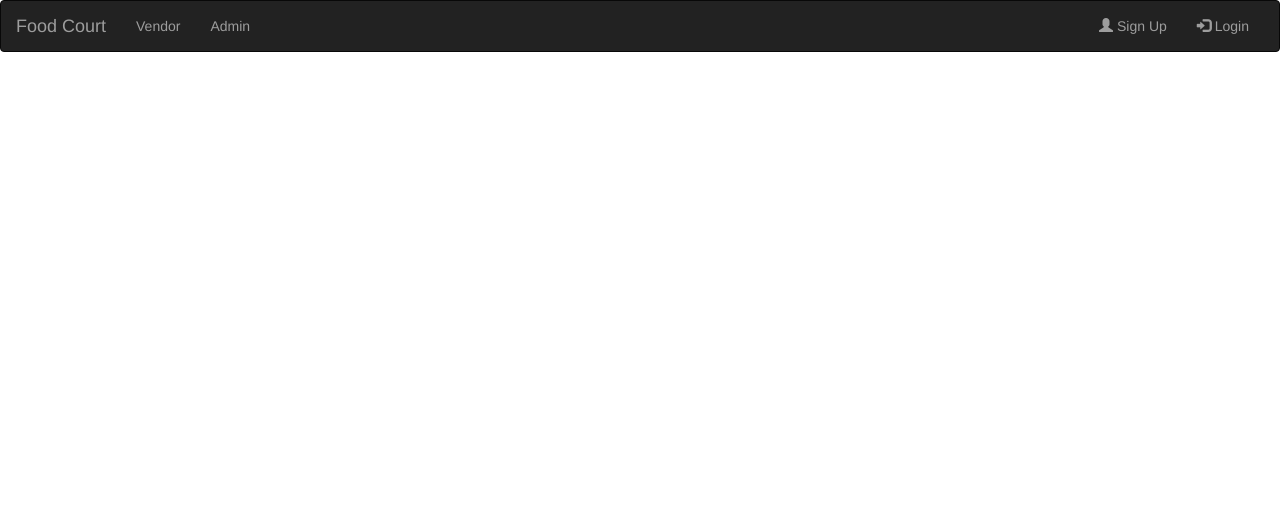
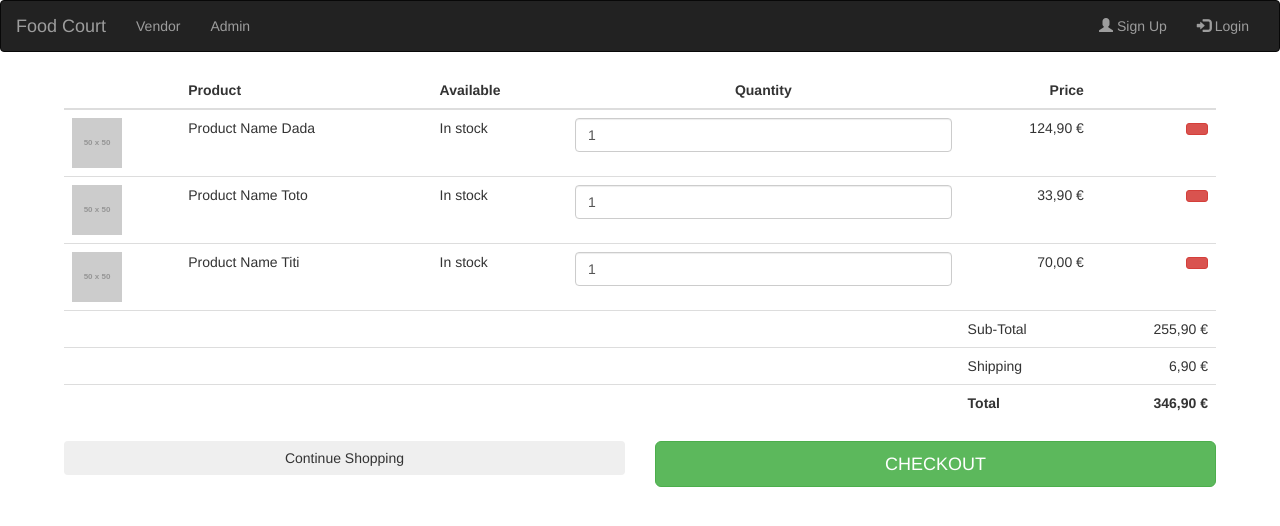
Before and after one commit to sivacheerla93/foodcourt-ui, an Angular app: page /order in a window 1280 px wide. Before the commit this address led to /. Shown: the top 526 px of the page. Built offline with nearby package versions, Linux system fonts and the light colour scheme.

Commit message:
17/03/2019

```diff
--- a/src/app/app.component.html
+++ b/src/app/app.component.html
@@ -6,7 +6,7 @@
         <span class="icon-bar"></span>
         <span class="icon-bar"></span>
       </button>
-      <a class="navbar-brand" href="#">Food Court</a>
+      <a routerLink="/" class="navbar-brand" href="#">Food Court</a>
     </div>
     <div class="collapse navbar-collapse" id="myNavbar">
       <ul class="nav navbar-nav">
--- a/src/app/app.module.ts
+++ b/src/app/app.module.ts
@@ -2,15 +2,17 @@ import { NgModule } from '@angular/core';
 import { BrowserModule } from '@angular/platform-browser';
 import { FormsModule } from '@angular/forms';
 import { HttpClientModule } from '@angular/common/http';
+import { LocationStrategy, HashLocationStrategy } from '@angular/common';
 
 import { AppComponent } from './app.component';
 import { routing } from './app.routing';
 
 import { HomeComponent } from './home/home.component';
+import { OrderComponent } from './consumer/order.component';
 
 @NgModule({
   imports: [BrowserModule, FormsModule, HttpClientModule, routing],
-  declarations: [AppComponent, HomeComponent],
+  declarations: [AppComponent, HomeComponent, OrderComponent],
   providers: [],
   bootstrap: [AppComponent]
 })
--- a/src/app/app.routing.ts
+++ b/src/app/app.routing.ts
@@ -1,9 +1,11 @@
 import { Routes, RouterModule } from '@angular/router';
 
 import { HomeComponent } from './home/home.component';
+import { OrderComponent } from './consumer/order.component';
 
 const appRoutes: Routes = [
-  { path: '', component: HomeComponent }
+  { path: '', component: HomeComponent },
+  { path: 'order', component: OrderComponent }
 ];
 
 export const routing = RouterModule.forRoot(appRoutes);
--- /dev/null
+++ b/src/app/consumer/order.component.html
@@ -0,0 +1,80 @@
+<div class="container" style="width: 90%;">
+  <div class="row">
+    <div class="col-12">
+      <div class="table-responsive">
+        <table class="table">
+          <thead>
+            <tr>
+              <th scope="col"> </th>
+              <th scope="col">Product</th>
+              <th scope="col">Available</th>
+              <th scope="col" class="text-center">Quantity</th>
+              <th scope="col" class="text-right">Price</th>
+              <th> </th>
+            </tr>
+          </thead>
+          <tbody>
+            <tr>
+              <td><img src="https://dummyimage.com/50x50/55595c/fff" /> </td>
+              <td>Product Name Dada</td>
+              <td>In stock</td>
+              <td><input class="form-control" type="text" value="1" /></td>
+              <td class="text-right">124,90 €</td>
+              <td class="text-right"><button class="btn btn-sm btn-danger"><i class="fa fa-trash"></i> </button> </td>
+            </tr>
+            <tr>
+              <td><img src="https://dummyimage.com/50x50/55595c/fff" /> </td>
+              <td>Product Name Toto</td>
+              <td>In stock</td>
+              <td><input class="form-control" type="text" value="1" /></td>
+              <td class="text-right">33,90 €</td>
+              <td class="text-right"><button class="btn btn-sm btn-danger"><i class="fa fa-trash"></i> </button> </td>
+            </tr>
+            <tr>
+              <td><img src="https://dummyimage.com/50x50/55595c/fff" /> </td>
+              <td>Product Name Titi</td>
+              <td>In stock</td>
+              <td><input class="form-control" type="text" value="1" /></td>
+              <td class="text-right">70,00 €</td>
+              <td class="text-right"><button class="btn btn-sm btn-danger"><i class="fa fa-trash"></i> </button> </td>
+            </tr>
+            <tr>
+              <td></td>
+              <td></td>
+              <td></td>
+              <td></td>
+              <td>Sub-Total</td>
+              <td class="text-right">255,90 €</td>
+            </tr>
+            <tr>
+              <td></td>
+              <td></td>
+              <td></td>
+              <td></td>
+              <td>Shipping</td>
+              <td class="text-right">6,90 €</td>
+            </tr>
+            <tr>
+              <td></td>
+              <td></td>
+              <td></td>
+              <td></td>
+              <td><strong>Total</strong></td>
+              <td class="text-right"><strong>346,90 €</strong></td>
+            </tr>
+          </tbody>
+        </table>
+      </div>
+    </div>
+    <div class="col mb-2">
+      <div class="row">
+        <div class="col-sm-12  col-md-6">
+          <button class="btn btn-block btn-light">Continue Shopping</button>
+        </div>
+        <div class="col-sm-12 col-md-6 text-right">
+          <button class="btn btn-lg btn-block btn-success text-uppercase">Checkout</button>
+        </div>
+      </div>
+    </div>
+  </div>
+</div>
--- /dev/null
+++ b/src/app/consumer/order.component.ts
@@ -0,0 +1,10 @@
+import { Component } from '@angular/core';
+
+@Component({
+    selector: 'order-root',
+    templateUrl: './order.component.html',
+    styleUrls: ['./order.component.css']
+})
+export class OrderComponent {
+    title = 'Home';
+}
--- a/src/app/home/home.component.html
+++ b/src/app/home/home.component.html
@@ -11,31 +11,38 @@
         </ol>
         <div class="carousel-inner">
           <div class="item active">
-            <img src="/src/assets/images/courasel/img1.jpg" alt="First slide">
+            <a routerLink="/order">
+              <img src="./assets/images/courasel/img1.jpg" alt="First slide">
               <div class="carousel-caption">
                 <h3>
                   First slide</h3>
                 <p>
                   Nulla vitae elit libero, a pharetra augue mollis interdum.</p>
               </div>
+            </a>
           </div>
+
           <div class="item">
-            <img src="/src/assets/images/courasel/img2.jpg" alt="Second slide">
+            <a routerLink="/order">
+              <img src="./assets/images/courasel/img2.jpg" alt="Second slide">
               <div class="carousel-caption">
                 <h3>
                   Second slide</h3>
                 <p>
                   Nulla vitae elit libero, a pharetra augue mollis interdum.</p>
               </div>
+            </a>
           </div>
           <div class="item">
-            <img src="/src/assets/images/courasel/img3.jpg" alt="Third slide">
+            <a routerLink="/order">
+              <img src="./assets/images/courasel/img3.jpg" alt="Third slide">
               <div class="carousel-caption">
                 <h3>
                   Third slide</h3>
                 <p>
                   Nulla vitae elit libero, a pharetra augue mollis interdum.</p>
               </div>
+            </a>
           </div>
         </div>
         <a class="left carousel-control" href="#carousel-example-generic" data-slide="prev">
@@ -52,7 +59,7 @@
   <div class="row" style="text-align: center;">
     <h3 class="page-header text-center" style="padding-top: 50px;">Favourite Food courts in your location!</h3>
     <div class="col-lg-4">
-      <img class="img-circle" src="/src/assets/images/favourite/img1.jpg" alt="Generic placeholder image" width="140"
+      <img class="img-circle" src="./assets/images/favourite/img1.jpg" alt="Generic placeholder image" width="140"
         height="140">
       <h2>Heading</h2>
       <p>Donec sed odio dui. Etiam porta sem malesuada magna mollis euismod. Nullam id dolor id nibh ultricies vehicula
@@ -60,7 +67,7 @@
       <p><a class="btn btn-default" href="#" role="button">View details »</a></p>
     </div><!-- /.col-lg-4 -->
     <div class="col-lg-4">
-      <img class="img-circle" src="/src/assets/images/favourite/img2.jpg" alt="Generic placeholder image" width="140"
+      <img class="img-circle" src="./assets/images/favourite/img2.jpg" alt="Generic placeholder image" width="140"
         height="140">
       <h2>Heading</h2>
       <p>Duis mollis, est non commodo luctus, nisi erat porttitor ligula, eget lacinia odio sem nec elit. Cras mattis
@@ -68,7 +75,7 @@
       <p><a class="btn btn-default" href="#" role="button">View details »</a></p>
     </div><!-- /.col-lg-4 -->
     <div class="col-lg-4">
-      <img class="img-circle" src="/src/assets/images/favourite/img3.jpg" alt="Generic placeholder image" width="140"
+      <img class="img-circle" src="./assets/images/favourite/img3.jpg" alt="Generic placeholder image" width="140"
         height="140">
       <h2>Heading</h2>
       <p>Donec sed odio dui. Cras justo odio, dapibus ac facilisis in, egestas eget quam. Vestibulum id ligula porta
@@ -87,22 +94,22 @@
       <h3 class="page-header text-center" style="padding-top: 20px;">All Food courts</h3>
       <div class="row placeholders">
         <div class="col-xs-6 col-sm-3 placeholder">
-          <img src="/src/assets/images/all/img1.jpg" width="auto" height="auto" class="img-responsive" alt="Generic placeholder thumbnail">
+          <img src="./assets/images/all/img1.jpg" width="auto" height="auto" class="img-responsive" alt="Generic placeholder thumbnail">
           <h4>Label</h4>
           <span class="text-muted">Something else</span>
         </div>
         <div class="col-xs-6 col-sm-3 placeholder">
-          <img src="/src/assets/images/all/img2.jpg" width="auto" height="auto" class="img-responsive" alt="Generic placeholder thumbnail">
+          <img src="./assets/images/all/img2.jpg" width="auto" height="auto" class="img-responsive" alt="Generic placeholder thumbnail">
           <h4>Label</h4>
           <span class="text-muted">Something else</span>
         </div>
         <div class="col-xs-6 col-sm-3 placeholder">
-          <img src="/src/assets/images/all/img3.jpg" width="auto" height="auto" class="img-responsive" alt="Generic placeholder thumbnail">
+          <img src="./assets/images/all/img3.jpg" width="auto" height="auto" class="img-responsive" alt="Generic placeholder thumbnail">
           <h4>Label</h4>
           <span class="text-muted">Something else</span>
         </div>
         <div class="col-xs-6 col-sm-3 placeholder">
-          <img src="/src/assets/images/all/img4.jpg" width="auto" height="auto" class="img-responsive" alt="Generic placeholder thumbnail">
+          <img src="./assets/images/all/img4.jpg" width="auto" height="auto" class="img-responsive" alt="Generic placeholder thumbnail">
           <h4>Label</h4>
           <span class="text-muted">Something else</span>
         </div>
--- a/src/app/home/home.component.ts
+++ b/src/app/home/home.component.ts
@@ -1,4 +1,4 @@
-import { Component } from '@angular/core';
+import { Component, OnInit } from '@angular/core';
 
 @Component({
     selector: 'home-root',
@@ -7,4 +7,11 @@ import { Component } from '@angular/core';
 })
 export class HomeComponent {
     title = 'Home';
+    $: any;
+
+    // ngOnInit() {
+    //     $(document).ready(function () {
+    //         $('.carousel').carousel();
+    //     })
+    // }
 }
--- a/src/index.html
+++ b/src/index.html
@@ -7,6 +7,7 @@
   <base href="/">
 
   <meta name="viewport" content="width=device-width, initial-scale=1">
+  <meta http-equiv="Content-Security-Policy" content="img-src * 'self' data: https:">
   <link rel="icon" type="image/x-icon" href="favicon.ico">
   <link rel="stylesheet" href="https://maxcdn.bootstrapcdn.com/bootstrap/3.3.7/css/bootstrap.min.css">
 </head>
```
Also changed, not shown: src/app/consumer/order.component.css (added). Lines whose indentation alone changed are shown as unchanged.
